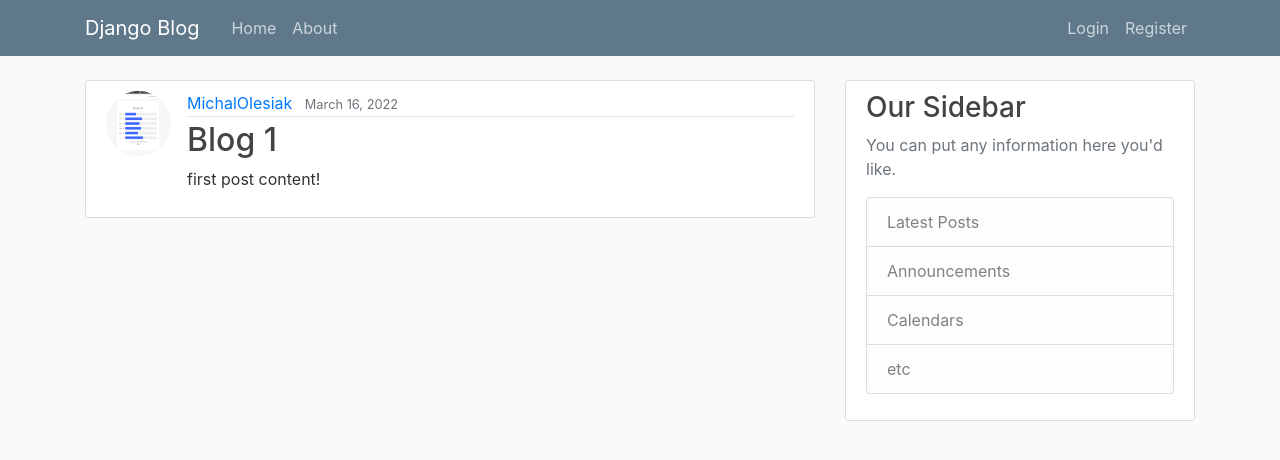
After one commit to MichalOlesiak/web_twitter_app, a Django app: page /post/1/ in a window 1280 px wide. The commit adds this page. Shown: the top 460 px of the page. Run offline with Django 4.2, Linux system fonts and the light colour scheme; data comes from the database, SQL or seed files in the repository; both versions use the stored data as it was after the commit.

Commit message:
Post udpate delete etc

```diff
--- a/blog/models.py
+++ b/blog/models.py
@@ -1,6 +1,7 @@
 from django.db import models
 from django.utils import timezone
 from django.contrib.auth.models import User
+from django.urls import reverse
 
 # Creating class of post
 class Post(models.Model):
@@ -12,3 +13,6 @@ class Post(models.Model):
 
     def __str__(self):
         return self.title
+
+    def get_absolute_url(self):
+        return reverse('post-detail', kwargs ={'pk': self.pk})
--- a/blog/templates/blog/base.html
+++ b/blog/templates/blog/base.html
@@ -32,6 +32,7 @@
               <!-- Navbar Right Side -->
               <div class="navbar-nav">
                 {% if user.is_authenticated %}
+                  <a class="nav-item nav-link" href="{% url 'post-create' %}">New Post</a>
                   <a class="nav-item nav-link" href="{% url 'profile' %}">Profile</a>
                   <a class="nav-item nav-link" href="{% url 'logout' %}">Logout</a>
                 {% else %}
--- a/blog/templates/blog/home.html
+++ b/blog/templates/blog/home.html
@@ -8,7 +8,7 @@
             <a class="mr-2" href="#">{{ post.author }}</a>
             <small class="text-muted">{{ post.date_posted|date:'F d, Y' }}</small>
           </div>
-          <h2><a class="article-title" href="#">{{ post.title }}</a></h2>
+          <h2><a class="article-title" href="{% url 'post-detail' post.id %}">{{ post.title }}</a></h2>
           <p class="article-content">{{ post.content }}</p>
         </div>
       </article>
--- /dev/null
+++ b/blog/templates/blog/post_detail.html
@@ -0,0 +1,20 @@
+{% extends "blog/base.html" %}
+{% block content %}
+<article class="media content-section">
+    <img class="rounded-circle article-img" src="{{ object.author.profile.image.url }}">
+    <div class="media-body">
+        <div class="article-metadata">
+            <a class="mr-2" href="#">{{ object.author }}</a>
+            <small class="text-muted">{{ object.date_posted|date:'F d, Y' }}</small>
+            {% if object.author == user %}
+                <div>
+                    <a class="btn btn-secondary btn-sm mt-1 mb-1" href="{% url 'post-update' object.id %}">Update</a>
+                    <a class="btn btn-danger btn-sm mt-1 mb-1" href="{% url 'post-delete' object.id %}">Delete</a>
+                </div>
+            {% endif %}
+        </div>
+        <h2 class="article-title">{{ object.title }}</h2>
+        <p class="article-content">{{ object.content }}</p>
+    </div>
+</article>
+{% endblock content %}
--- a/blog/urls.py
+++ b/blog/urls.py
@@ -1,7 +1,18 @@
 from django.urls import path
+from .views import (
+    PostListView,
+    PostDetailView,
+    PostCreateView,
+    PostUpdateView,
+    PostDeleteView
+)
 from . import views
 
 urlpatterns = [
-    path('', views.home, name='blog-home'),
+    path('', PostListView.as_view(), name='blog-home'),
+    path('post/<int:pk>/', PostDetailView.as_view(), name='post-detail'),#adding variable post
+    path('post/new/', PostCreateView.as_view(), name='post-create'),
+    path('post/<int:pk>/update/', PostUpdateView.as_view(), name='post-update'),
+    path('post/<int:pk>/delete/', PostDeleteView.as_view(), name='post-delete'),
     path('about/', views.about, name='blog-about'),
 ]
--- a/blog/views.py
+++ b/blog/views.py
@@ -1,14 +1,61 @@
 from django.shortcuts import render
-from django.http import HttpResponse
-from matplotlib.pyplot import title
+from django.contrib.auth.mixins import LoginRequiredMixin, UserPassesTestMixin
 from .models import Post
+from django.views.generic import (
+    ListView,
+    DetailView,
+    CreateView,
+    UpdateView,
+    DeleteView
+    )
 
 
 def home(request):
     context = {
-        'posts':Post.objects.all()
+        'posts': Post.objects.all()
     }
     return render(request, 'blog/home.html', context)
 
+class PostListView(ListView):
+    model = Post
+    template_name = 'blog/home.html' #<app>/<model>_<viewtype>.html
+    context_object_name = 'posts'
+    ordering  = ['-date_posted']
+
+class PostDetailView(DetailView):
+    model = Post
+
+class PostCreateView(LoginRequiredMixin, CreateView):
+    model = Post
+    fields = ['title', 'content']
+
+    def form_valid(self, form):
+        form.instance.author = self.request.user
+        return super().form_valid(form)
+
+class PostUpdateView(LoginRequiredMixin, UserPassesTestMixin, UpdateView):
+    model = Post
+    fields = ['title', 'content']
+
+    def form_valid(self, form):
+        form.instance.author = self.request.user
+        return super().form_valid(form)
+
+    def test_func(self):
+        post = self.get_object()
+        if self.request.user == post.author:
+            return True
+        return False
+
+class PostDeleteView(LoginRequiredMixin, UserPassesTestMixin, DeleteView):
+    model = Post
+    success_url = "/"
+
+    def test_func(self):
+        post = self.get_object()
+        if self.request.user == post.author:
+            return True
+        return False
+
 def about(request):
     return render(request, 'blog/about.html', {'title': 'About'})
```
Also changed, not shown: blog/templates/blog/post_confirm_delete.html (added, +16 -0 lines), blog/templates/blog/post_form.html (added, +16 -0 lines), db.sqlite3.
